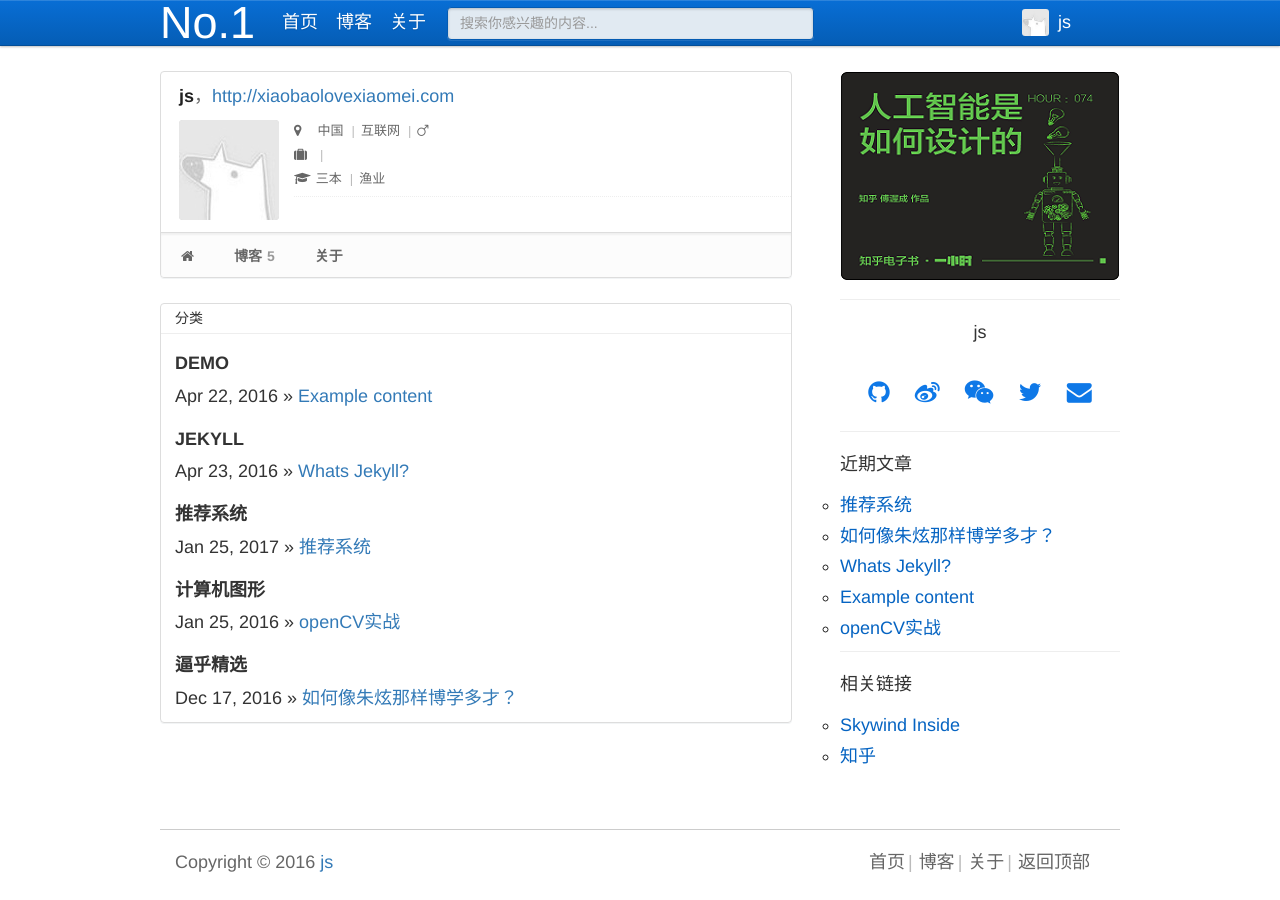
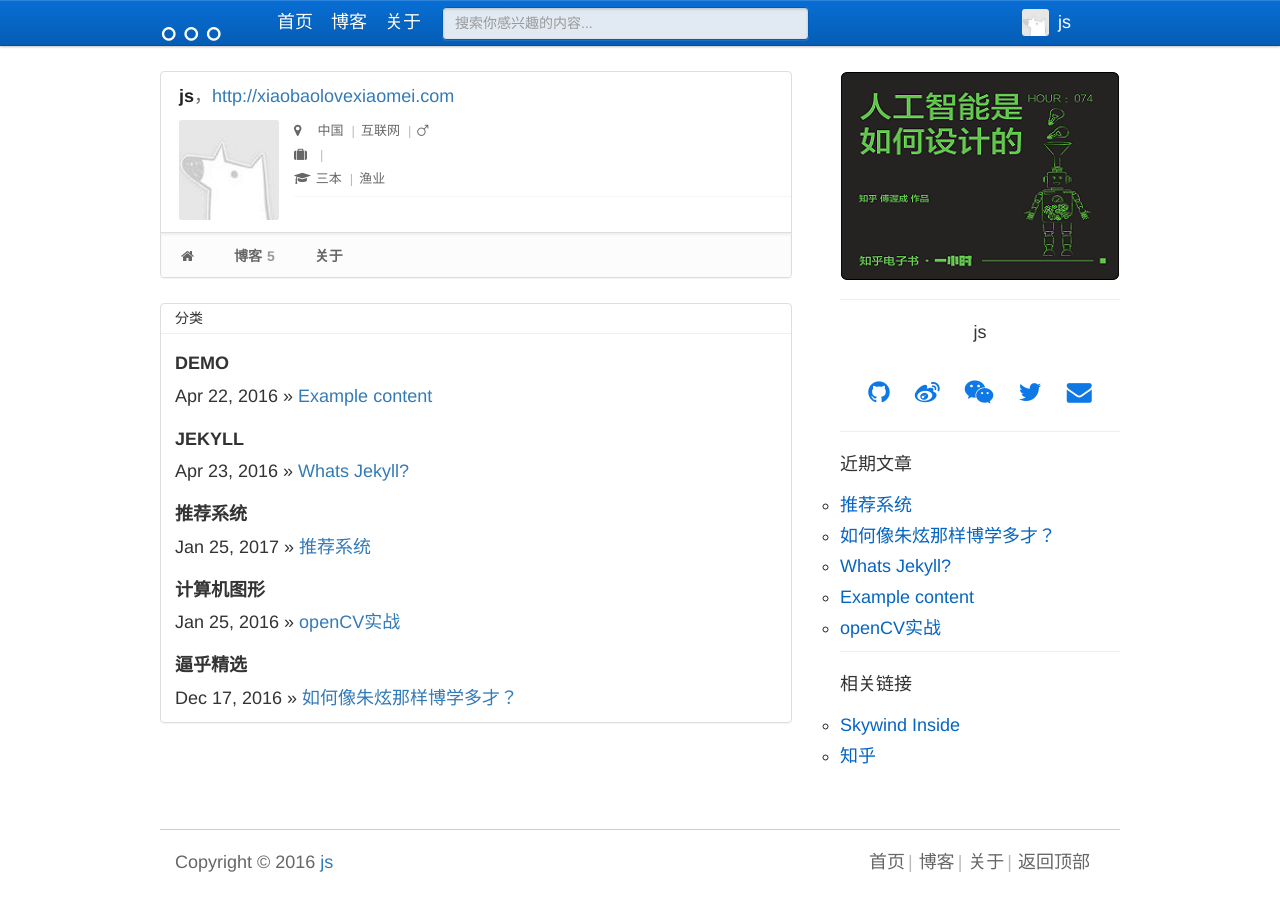
Before and after one commit to webbings/zhihustyleblog, a Jekyll site: the page built from index.html, in a window 1280 px wide. Built offline with Jekyll 4.4.1, drawn with Linux system fonts in a browser that asks for light colours; the list of posts is cut into pages by our own code; comment, search, counter and statistics services are not loaded.

Commit message:
Update _config.yml

```diff
--- a/_config.yml
+++ b/_config.yml
@@ -1,5 +1,5 @@
 # Site settings
-title: No.1
+title: 。。。
 url: "http://xiaobaolovexiaomei.com"    # the protocol and hostname of your site, eg. `http://clark-zhao.github.io`
 baseurl: "" # the prefix of your site uri, eg. `/jekyll-theme-BoHu` or just one slash `/`
 #timezone: Asia/Shanghai
```
